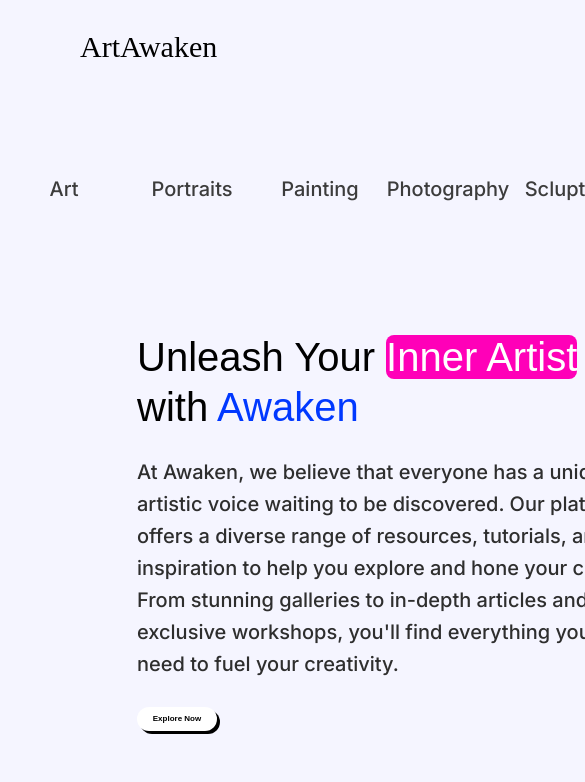
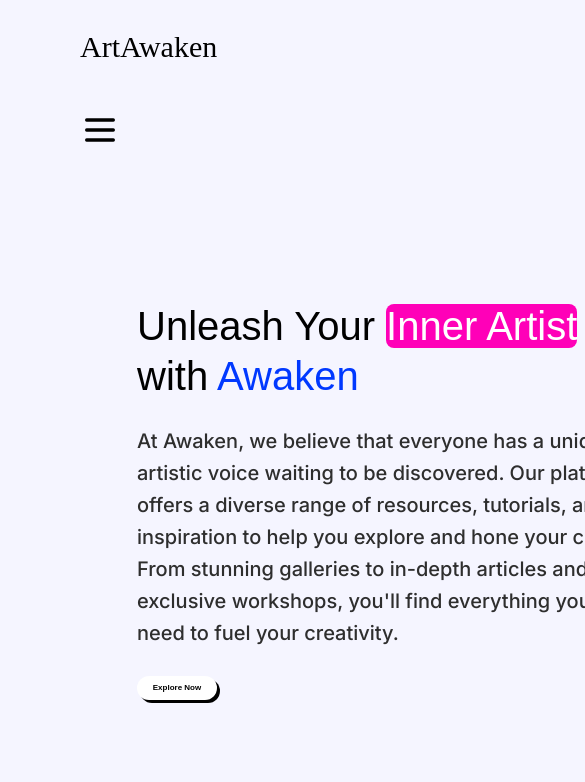
Before and after one commit to priyankashah3107/ArtAwaken, a Next.js app: page / in a window 390 px wide. Shown: the top 782 px of the page, 585 px wide, since content can reach past the window. Built offline with nearby package versions, Linux system fonts and the light colour scheme; a web font is replaced by a local one.

Commit message:
fix: navbarCss

```diff
--- a/src/app/globals.css
+++ b/src/app/globals.css
@@ -214,6 +214,9 @@
 line-height: 100%; /* 45px */
 }
 
+.nav-item {
+  @apply text-gray-800 hover:text-gray-600 transition duration-300;
+}
 /*
 @layer base {
   :root {
--- a/src/projectcomponet/Navbar.tsx
+++ b/src/projectcomponet/Navbar.tsx
@@ -1,47 +1,130 @@
-import React from 'react'
+// import React from 'react'
+
+// const nav = [
+//   {
+//     id: 1,
+//     name: "Art",
+//   },
+//   {
+//     id: 2,
+//     name: "Portraits",
+//   },
+//   {
+//     id: 3,
+//     name: "Painting"
+//   },
+//   {
+//     id: 4,
+//     name: "Photography"
+//   },
+//   {
+//     id: 5,
+//     name: "Scluptures"
+//   },
+//   {
+//     id: 6,
+//     name: "FashionDesign"
+//   },
+//   {
+//     id: 7,
+//     name: "Digital Art"
+//   }
+// ]
+// const Navbar = () => {
+//   return (
+//     <>
+//      <nav className='flex flex-row lg:justify-center lg:gap-[55px] items-center text-center mt-20 '>
+//        {nav.map((item, idx) => (
+//          <div key={idx} className=" rounded-[30px]">
+//            <p className='nav w-32'>{item.name}</p>
+//          </div>
+//        ))}
+//      </nav>
+//     </>
+//   )
+// }
+
+// export default Navbar
+
+
+
+import React, { useState } from 'react';
 
 const nav = [
-  {
-    id: 1,
-    name: "Art",
-  },
-  {
-    id: 2,
-    name: "Portraits",
-  },
-  {
-    id: 3,
-    name: "Painting"
-  },
-  {
-    id: 4,
-    name: "Photography"
-  },
-  {
-    id: 5,
-    name: "Scluptures"
-  },
-  {
-    id: 6,
-    name: "FashionDesign"
-  },
-  {
-    id: 7,
-    name: "Digital Art"
-  }
-]
+  { id: 1, name: "Art" },
+  { id: 2, name: "Portraits" },
+  { id: 3, name: "Painting" },
+  { id: 4, name: "Photography" },
+  { id: 5, name: "Sculptures" },
+  { id: 6, name: "Fashion Design" },
+  { id: 7, name: "Digital Art" }
+];
+
 const Navbar = () => {
+  const [menuOpen, setMenuOpen] = useState(false);
+
   return (
-    <>
-     <nav className='flex flex-row lg:justify-center lg:gap-[55px] items-center text-center mt-20 '>
-       {nav.map((item, idx) => (
-         <div key={idx} className=" rounded-[30px]">
-           <p className='nav w-32'>{item.name}</p>
-         </div>
-       ))}
-     </nav>
-    </>
-  )
-}
+    <div className="relative">
+      <div className="flex items-center justify-between  p-4 pl-20  lg:pl-20 lg:p-10">
+        {/* <div className=" flex flex-row lg:hidden">
+          <p>Exhibitions</p>
+          <p>Artist</p>
+        </div> */}
+        <div className="lg:hidden">
+          <button onClick={() => setMenuOpen(!menuOpen)}>
+            {menuOpen ? (
+              <svg
+                className="w-10 h-10"
+                fill="none"
+                stroke="currentColor"
+                viewBox="0 0 24 24"
+                xmlns="http://www.w3.org/2000/svg"
+              >
+                <path
+                  strokeLinecap="round"
+                  strokeLinejoin="round"
+                  strokeWidth="2"
+                  d="M6 18L18 6M6 6l12 12"
+                />
+              </svg>
+            ) : (
+              <svg
+                className="w-10 h-10"
+                fill="none"
+                stroke="currentColor"
+                viewBox="0 0 24 24"
+                xmlns="http://www.w3.org/2000/svg"
+              >
+                <path
+                  strokeLinecap="round"
+                  strokeLinejoin="round"
+                  strokeWidth="2"
+                  d="M4 6h16M4 12h16M4 18h16"
+                />
+              </svg>
+            )}
+          </button>
+        </div>
+        <nav className="hidden lg:flex lg:flex-row justify-center items-center lg:gap-20">
+          {nav.map((item) => (
+            <p key={item.id} className="nav lg:px-2.5">
+              {item.name}
+            </p>
+          ))}
+        </nav>
+      </div>
 
-export default Navbar
+      {menuOpen && (
+        <nav className="lg:hidden absolute top-full left-16 w-screen bg-white bg-opacity-20 backdrop-blur-lg shadow-lg border border-white border-opacity-10">
+          {nav.map((item) => (
+            <div key={item.id} className="p-4 border-b border-white border-opacity-20">
+              <p className="nav">{item.name}</p>
+            </div>
+          ))}
+        </nav>
+      )}
+    </div>
+  );
+};
+
+export default Navbar;
```
